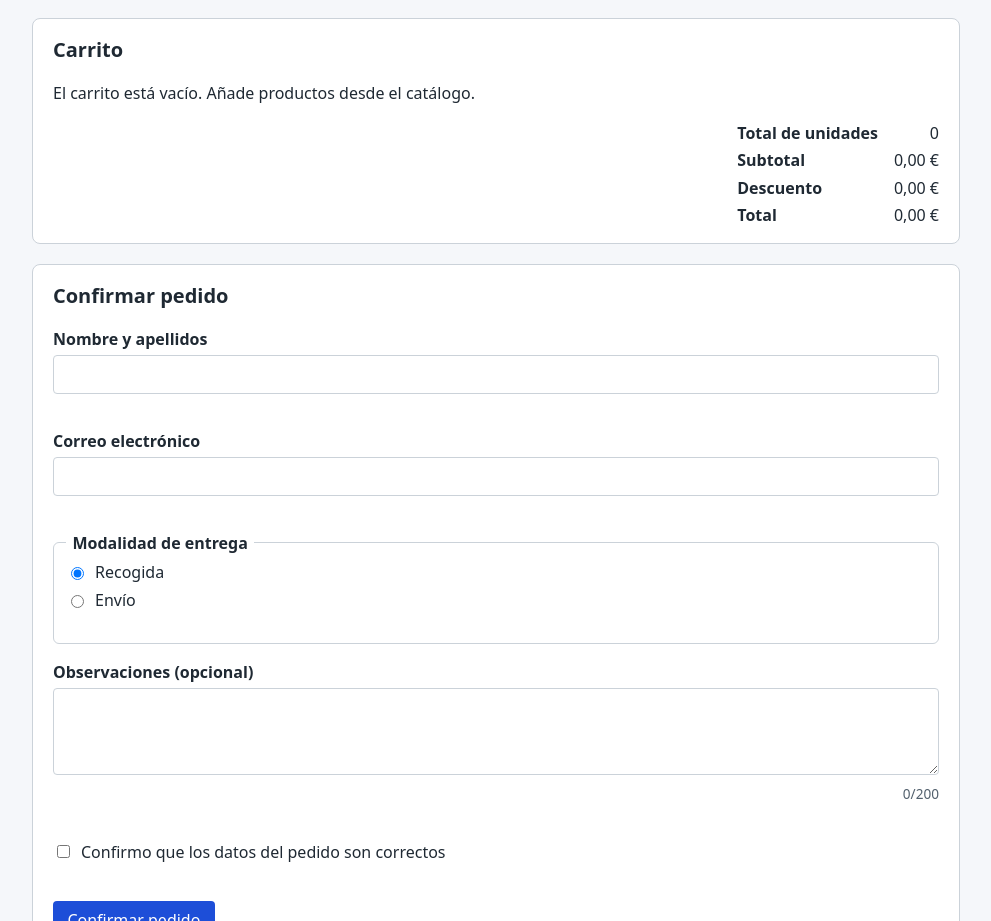
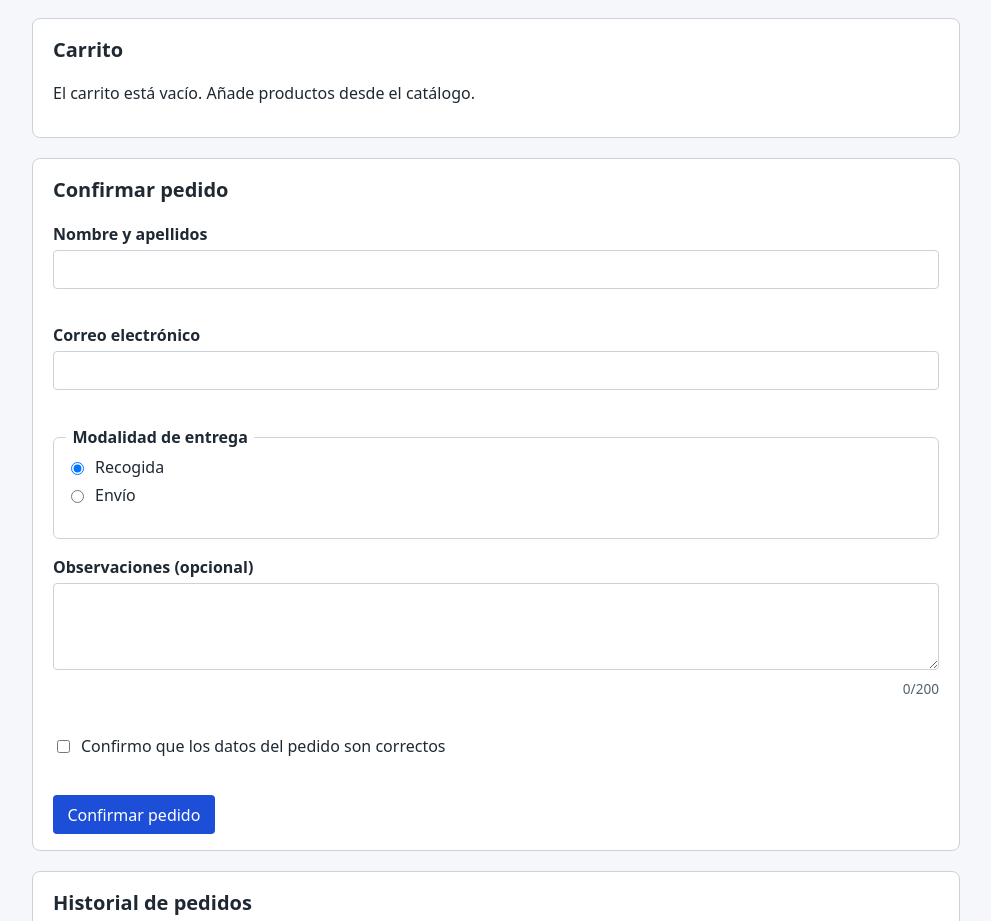
Before and after one commit to adrianlopez25-cmyk/Gestor-Pedidos, a plain HTML site: page index.html in a window 1280 px wide. Shown: the part 1152-2073 px from the top of the page, without its empty margins (144-1135 px from the left). Drawn offline with Linux system fonts and the light colour scheme.

Commit message:
Ocultado el carrito si este esta vacio

```diff
--- a/css/estilos.css
+++ b/css/estilos.css
@@ -59,7 +59,7 @@ button {
 button:disabled { background: #9aa5b1; cursor: not-allowed; }
 
 fieldset { border: 1px solid var(--color-borde); border-radius: 6px; margin: 0 0 1rem; }
-fieldset[hidden], [hidden] { display: none; }
+[hidden] { display: none !important; }
 legend { font-weight: 600; padding: 0 0.4rem; }
 
 .campo { margin-bottom: 0.9rem; }
```
